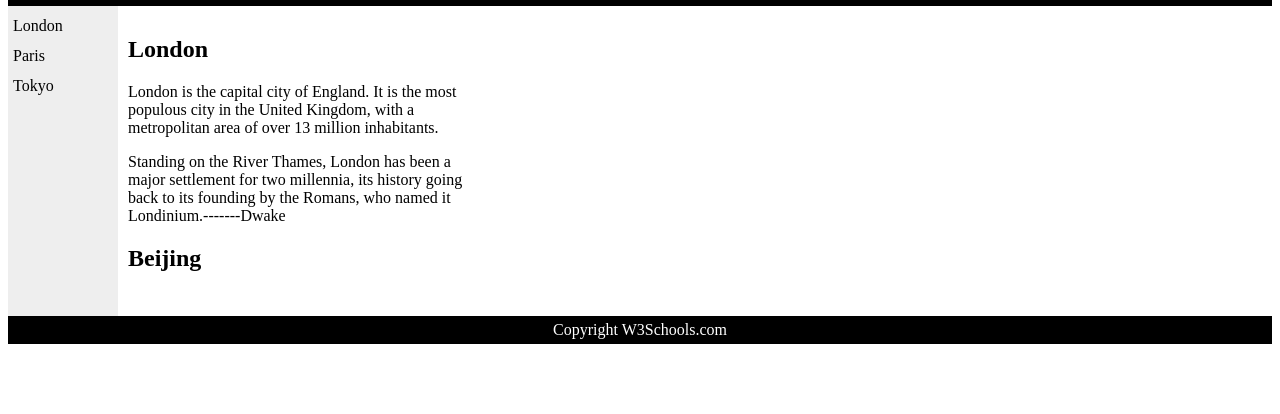
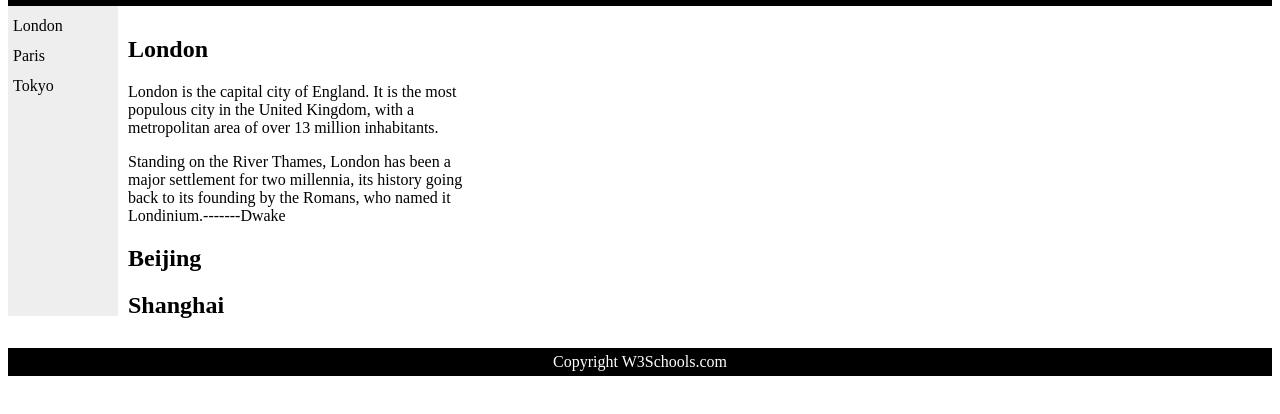
Before and after one commit to dwakech/dbhot, a plain HTML site: page index.html in a window 1280 px wide. Shown: the part 92-506 px from the top of the page. Drawn offline with Linux system fonts and the light colour scheme.

Commit message:
Shanghai

```diff
--- a/index.html
+++ b/index.html
@@ -55,6 +55,7 @@ Standing on the River Thames, London has been a major settlement for two millenn
 its history going back to its founding by the Romans, who named it Londinium.-------Dwake
 </p>
 <h1>Beijing</h1>
+<h1>Shanghai</h1>
 </section>
 
 <footer>
```
